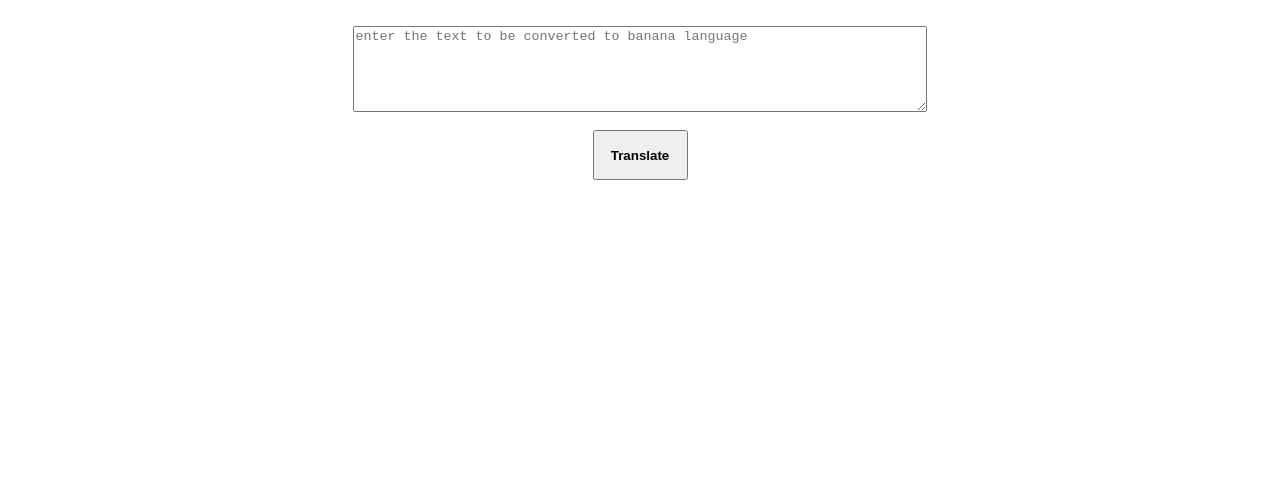
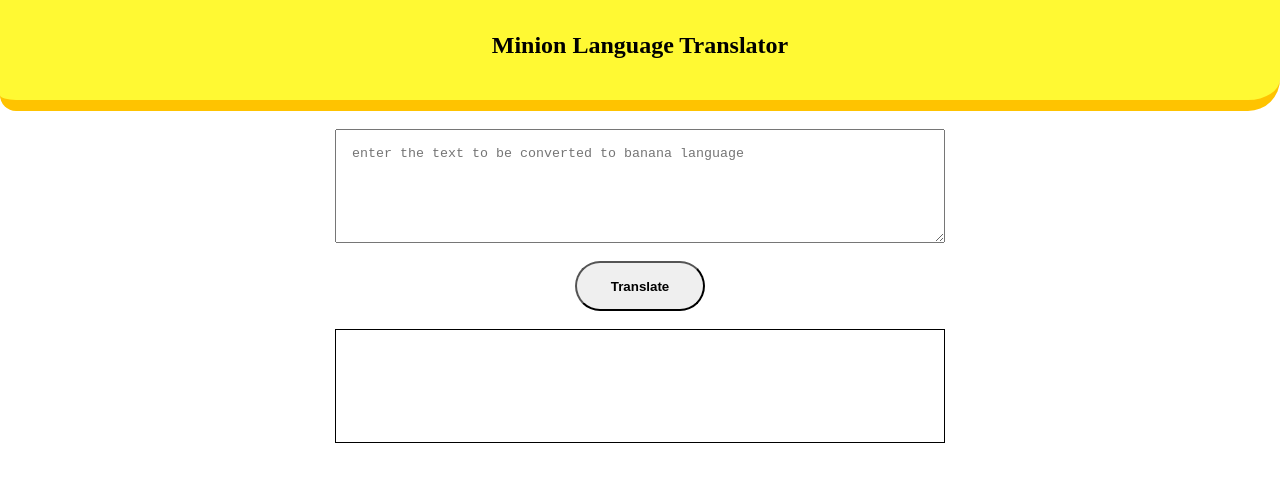
Before and after one commit to AryanShinde/Minionies, a plain HTML site: page index.html in a window 1280 px wide. Drawn offline with Linux system fonts and the light colour scheme.

Commit message:
input output processing done

```diff
--- a/app.js
+++ b/app.js
@@ -1,11 +1,30 @@
 var btnTranslate = document.querySelector("#btn-translate");
-var txtinput=document.querySelector("#txt-input");
+var txtinput = document.querySelector("#txt-input");
+var outputdiv = document.querySelector("#output");
 
+var serverurl = "https://api.funtranslations.com/translate/ferb-latin.json"
+
+function gettranslated(input) {
+    return serverurl + "?" + "text=" + input
+}
+
+function errorhandling(error){
+    console.log("error occured", error);
+    alert("there is an error in the server, try again in sometime")
+}
 
 function clickeventhandler() {
     console.log("clicked");
-    console.log("input:"+ txtinput.value);
-}
+    console.log("input:" + txtinput.value);
+    var inputtext = txtinput.value;
+    fetch(gettranslated(inputtext))
+        .then(response => response.json())
+        .then(json => {
+            var translation = json.contents.translated;
+            outputdiv.innerText = translation;
+        })
+        .catch(errorhandling)
+};
 
 
 btnTranslate.addEventListener("click", clickeventhandler)
--- a/index.html
+++ b/index.html
@@ -1,5 +1,6 @@
 <!DOCTYPE html>
 <html lang="en">
+
 <head>
     <meta name="viewport" content="width=
     , initial-scale=1.0">
@@ -7,14 +8,25 @@
     <link href="/styles.css" rel="stylesheet">
 
 </head>
-<body><br>
-<textarea id="txt-input" placeholder="enter the text to be converted to banana language">
+
+<body>
+    <nav class="navigation">
+        <h1 class="nav-name">Minion Language Translator</h1>
+
+    </nav>
+    <br>
+    <textarea id="txt-input" placeholder="enter the text to be converted to banana language">
 </textarea>
-<br>
+    <br>
     <button id="btn-translate">
-        <b>Translate</b></button>
+        <b>Translate</b></button><br>
+    <div id="output"></div>
+    <footer>
+
+    </footer>
 
     <script src="app.js" type="text/javascript">
     </script>
 </body>
+
 </html>
--- a/styles.css
+++ b/styles.css
@@ -3,11 +3,41 @@ textarea{
     height: 80px;
     margin: auto;
     display: block;
+    padding: 1rem;
 
 }
 button{
     margin: auto;
-    width:95px;
+    width:130px;
     height: 50px;
     display: block;
+    border-radius: 5rem;
 }
+#output{
+    padding: 1rem;
+    margin: auto;
+    border:1px solid black;
+    height: 80px;
+    display: block;
+    width: 45%;
+}
+.navigation{
+    background-color: #FFF933;
+    width:100%;
+    height:100px;
+    border-bottom: 0.7rem solid #FFC300;
+    border-bottom-left-radius: 1rem;
+    border-bottom-right-radius: 2rem;
+}
+.nav-name{
+    padding: 2rem;
+    text-align: center;
+}
+:-webkit-any(article, aside, nav, section) h1 {
+    font-size: 1.5em;
+    margin-block-start: 0em;
+    margin-block-end: 0em;
+}
+body {
+    margin: 0;
+}
```
Also changed, not shown: images/min.jpg (added), images/minion.jpg (added).
